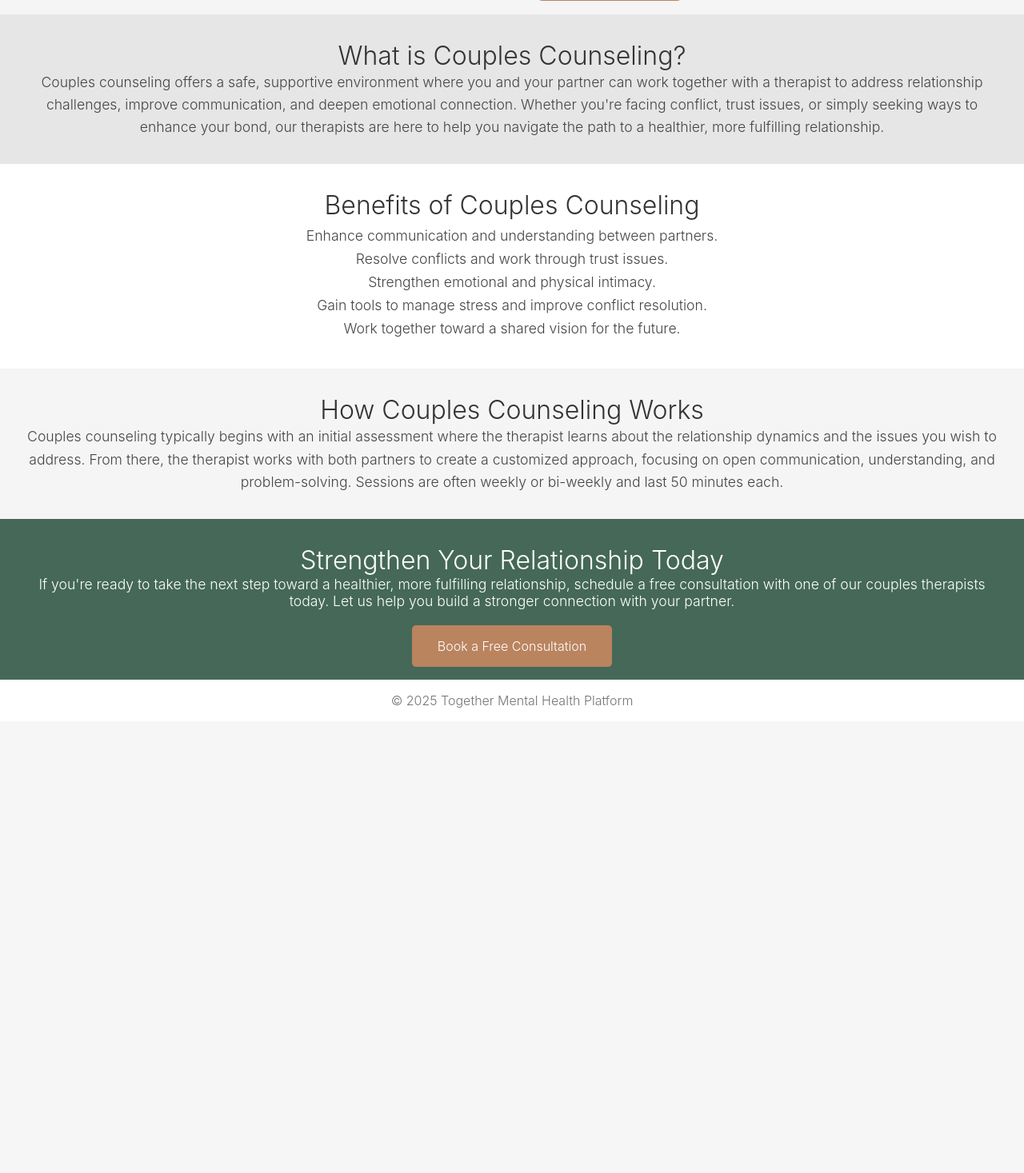
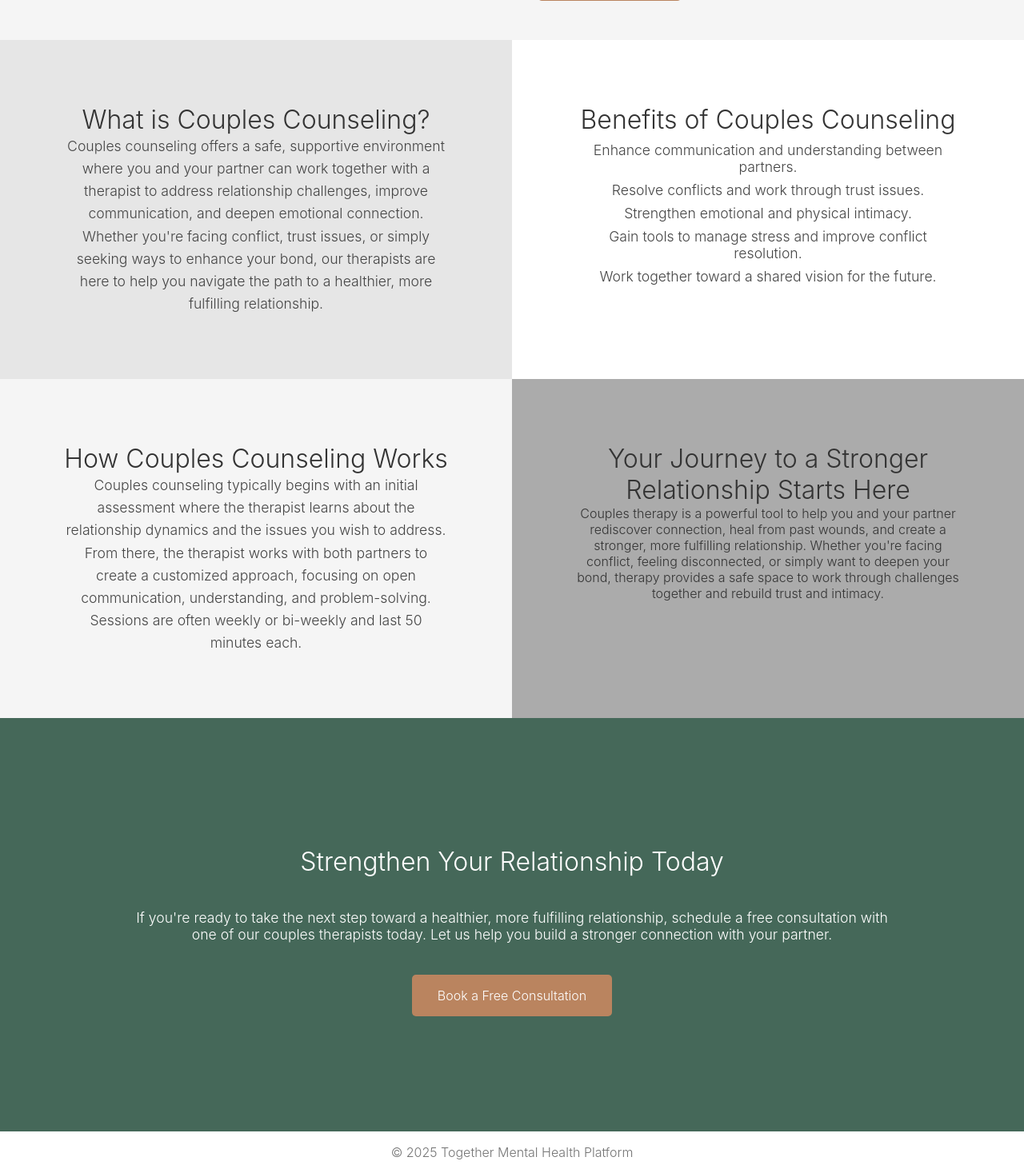
Before and after one commit to sumeaqadraku/together, a PHP site: page /couples_counseling.html in a window 1280 px wide. Shown: the part 440-1907 px from the top of the page at 80% size. Before the commit the page ends 1325 px from the top, so only its background shows below. Run offline with PHP 8.4, Linux system fonts and the light colour scheme.

Commit message:
Ndryshime ne Couple.html

```diff
--- a/assets/css/couples_counseling.css
+++ b/assets/css/couples_counseling.css
@@ -1,9 +1,20 @@
 
+.pjesa1{
+  display: flex;
+  flex-direction: row;
+  width: 100%;
 
+}
+.pjesa2{
+  display: flex;
+  flex-direction: row;
+  width: 100%;
+}
   /* Counseling Overview Section */
   .counseling-overview {
     background-color: #e6e6e6;
-    padding: 2rem;
+    padding: 5rem;
+    width: 50%;
     text-align: center;
   }
 
@@ -21,7 +32,8 @@
   /* Counseling Benefits Section */
   .counseling-benefits {
     background-color: #fff;
-    padding: 2rem;
+    padding: 5rem;
+    width: 50%;
   }
 
   .counseling-benefits h2 {
@@ -45,7 +57,8 @@
   /* How It Works Section */
   .how-it-works {
     background-color: #f5f5f5;
-    padding: 2rem;
+    padding: 5rem;
+    width: 50%;
     text-align: center;
   }
 
@@ -64,8 +77,10 @@
   .cta-section {
     background-color: #456859;
     color: white;
-    padding: 2rem;
+    padding: 10rem;
     text-align: center;
+    width: 100%;
+
   }
 
   .cta-section h2 {
@@ -90,7 +105,21 @@
   .cta-button:hover {
     background-color: #ba845f;
   }
-
+  .your-journey{
+    background-color: #ababab;
+    padding: 5rem;
+    text-align: center;
+    width: 50%;
+  }
+  .your-journey h2{
+    font-size: 2rem;
+    color: #333;
+  }
+  .your-journe p{
+    font-size: 1.1rem;
+    color: #444;
+    line-height: 1.6;
+  }
   /* Footer */
   footer {
     background-color: #ffffff;
@@ -220,6 +249,7 @@
     justify-content: space-between;
     padding: 2rem;
     background-color: #f5f5f5;
+    padding-bottom: 4rem;
   }
 
   .video-container {
--- a/assets/css/individual_therapy.css
+++ b/assets/css/individual_therapy.css
@@ -268,6 +268,7 @@
     align-items: center;
     justify-content: space-between;
     padding: 2rem;
+    padding-bottom: 4rem;
     background-color: #f5f5f5;
   }
 
--- a/couples_counseling.html
+++ b/couples_counseling.html
@@ -47,6 +47,8 @@
 
 
   <!-- Counseling Overview Section -->
+   <div class="contant">
+    <div class="pjesa1">
   <section class="counseling-overview">
     <h2>What is Couples Counseling?</h2>
     <p>Couples counseling offers a safe, supportive environment where you and your partner can work together with a therapist to address relationship challenges, improve communication, and deepen emotional connection. Whether you're facing conflict, trust issues, or simply seeking ways to enhance your bond, our therapists are here to help you navigate the path to a healthier, more fulfilling relationship.</p>
@@ -63,18 +65,23 @@
       <li>Work together toward a shared vision for the future.</li>
     </ul>
   </section>
-
+</div>
+<div class="pjesa2">
   <!-- How It Works Section -->
   <section class="how-it-works">
     <h2>How Couples Counseling Works</h2>
     <p>Couples counseling typically begins with an initial assessment where the therapist learns about the relationship dynamics and the issues you wish to address. From there, the therapist works with both partners to create a customized approach, focusing on open communication, understanding, and problem-solving. Sessions are often weekly or bi-weekly and last 50 minutes each.</p>
   </section>
-
+  <section class="your-journey">
+    <h2>Your Journey to a Stronger Relationship Starts Here</h2>
+    <p>Couples therapy is a powerful tool to help you and your partner rediscover connection, heal from past wounds, and create a stronger, more fulfilling relationship. Whether you're facing conflict, feeling disconnected, or simply want to deepen your bond, therapy provides a safe space to work through challenges together and rebuild trust and intimacy.</p>
+  </section>
+</div></div>
   <!-- Call to Action Section -->
   <section class="cta-section">
-    <h2>Strengthen Your Relationship Today</h2>
+    <h2>Strengthen Your Relationship Today</h2><br><br>
     <p>If you're ready to take the next step toward a healthier, more fulfilling relationship, schedule a free consultation with one of our couples therapists today. Let us help you build a stronger connection with your partner.</p>
-   <br>
+   <br><br>
     <a href="contact.html" class="cta-button">Book a Free Consultation</a>
   </section>
 
```
